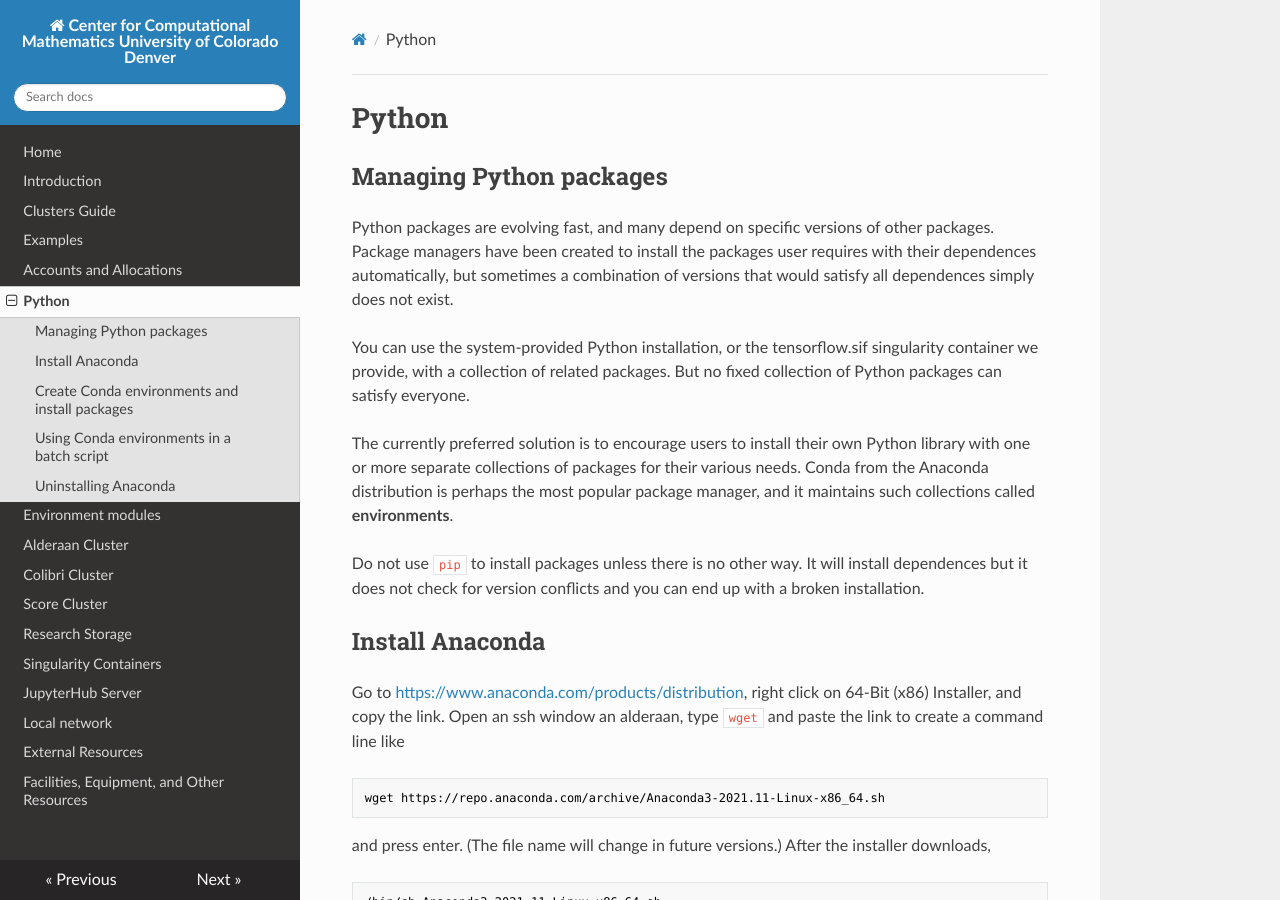
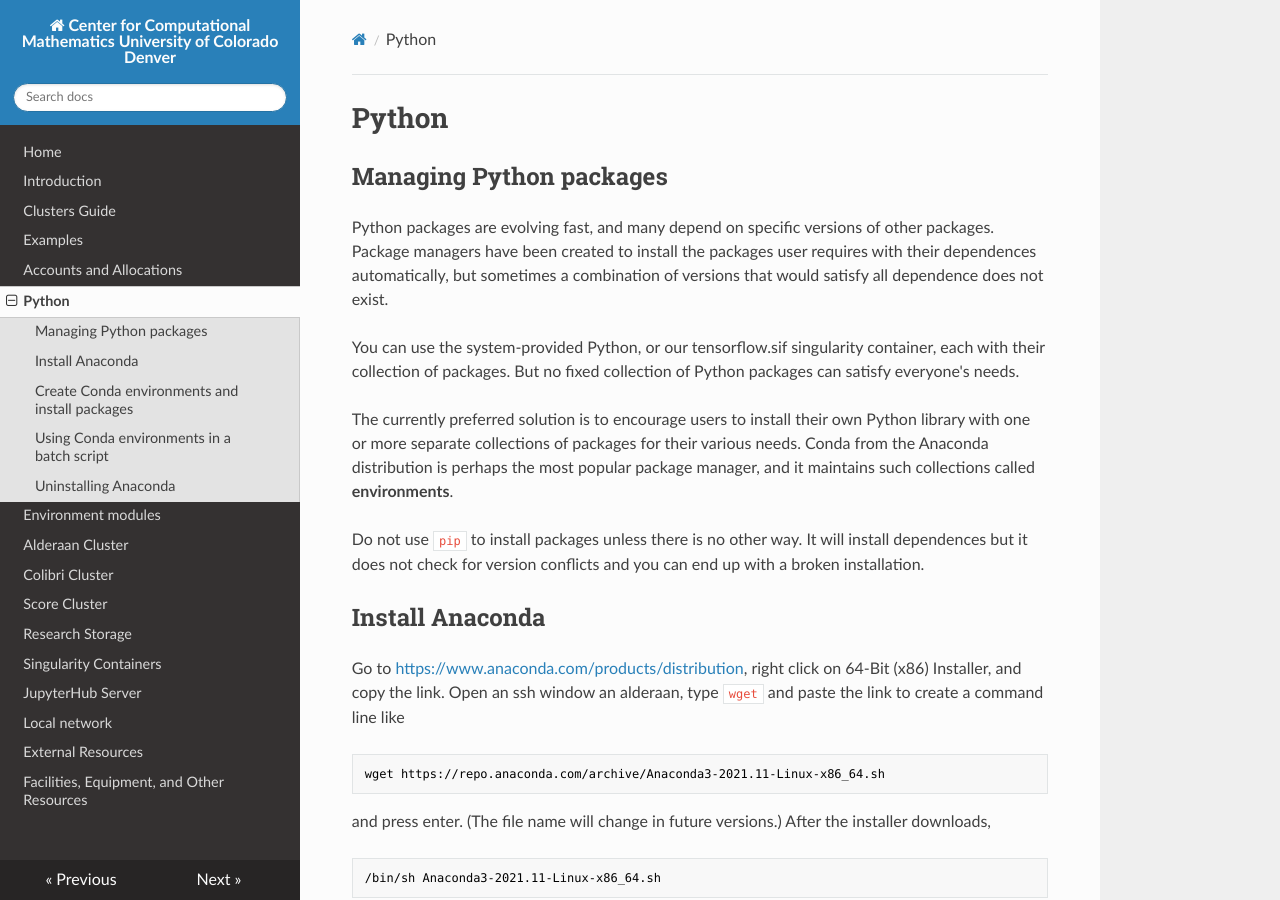
Before and after one commit to ccmucdenver/ccm-docs, an MkDocs documentation site: the page built from docs/python.md, in a window 1280 px wide and 900 px high. Built offline with MkDocs 1.6.1, drawn with Linux system fonts in a browser that asks for light colours; nearby versions of some CDN libraries.

Commit message:
python edits

```diff
--- a/docs/python.md
+++ b/docs/python.md
@@ -3,10 +3,10 @@
 ## Managing Python packages
 Python packages are evolving fast, and many depend on specific versions of other packages. Package managers have been created to
 install the packages user requires with their dependences automatically, but sometimes a combination of versions that would
-satisfy all dependences simply does not exist.
+satisfy all dependence does not exist.
 
-You can use the system-provided Python installation, or the tensorflow.sif singularity container we provide, with a collection
- of related packages. But no fixed collection of Python packages can satisfy everyone.
+You can use the system-provided Python, or our tensorflow.sif singularity container, each with their collection
+ of packages. But no fixed collection of Python packages can satisfy everyone's needs.
 
 The currently preferred solution is to encourage users to install their own Python
 library with one or more separate collections of packages for their various needs. Conda from the
```
